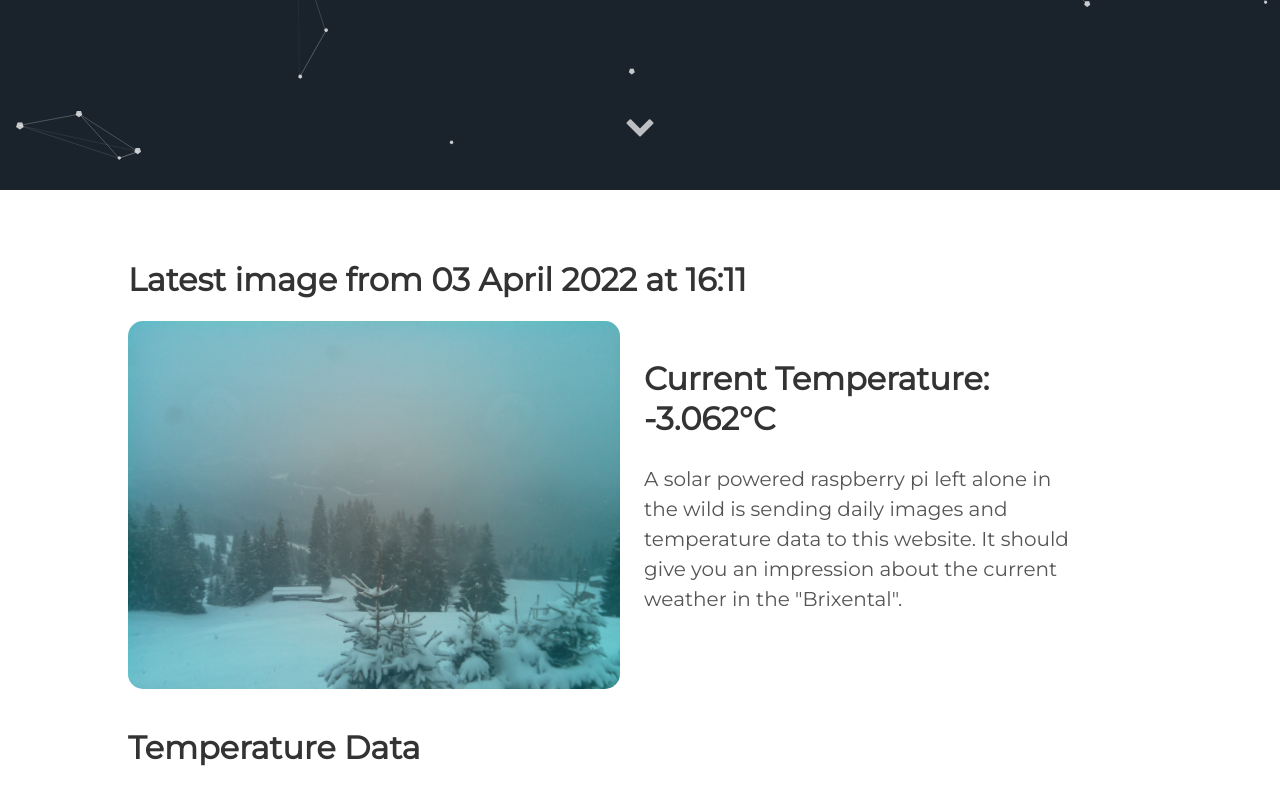
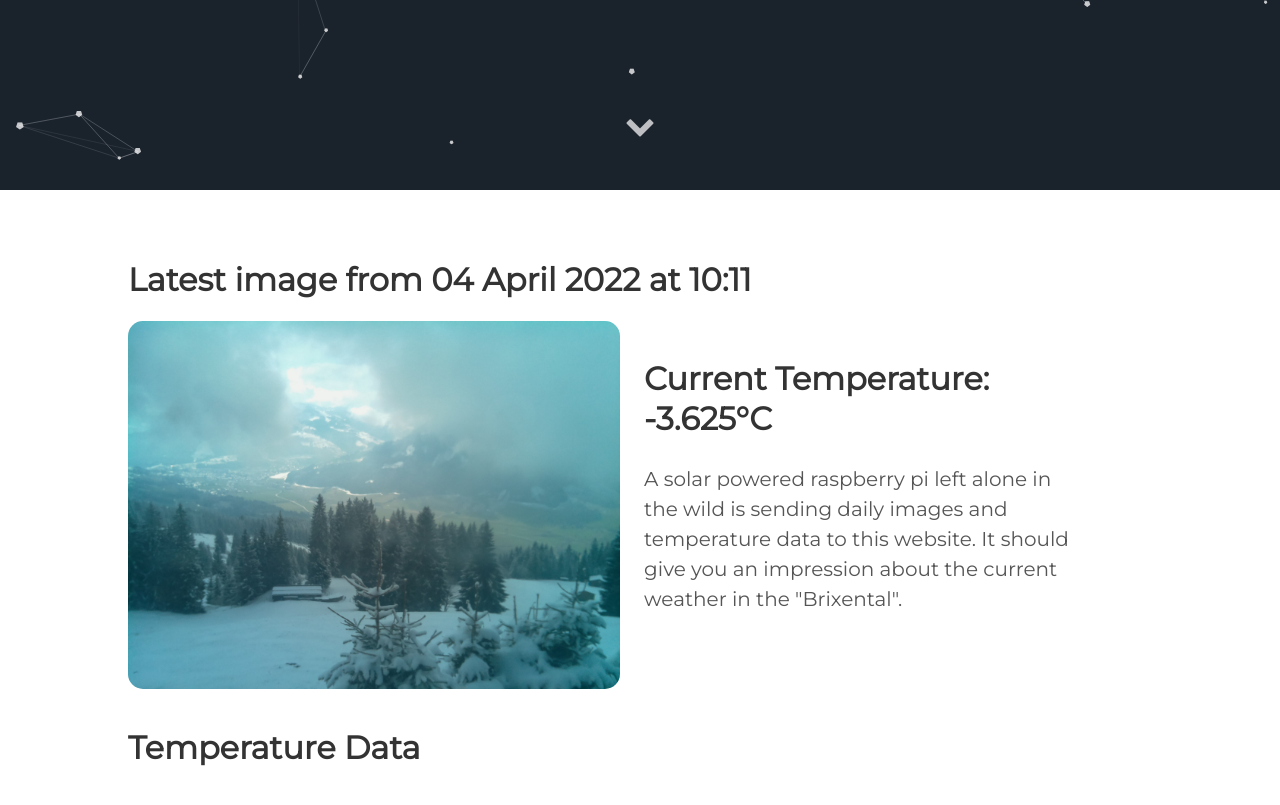
Before and after one commit to vektorious/vektorious.github.io, a Jekyll site: the page built from resources/huette.md, in a window 1280 px wide and 900 px high, scrolled down 710 px. Shown: the top 805 px of the window. Built offline with Jekyll 4.4.1, drawn with Linux system fonts in a browser that asks for light colours.

Commit message:
I'm a bot beep boop

```diff
--- a/resources/huette.md
+++ b/resources/huette.md
@@ -6,13 +6,13 @@ image: '/assets/img/'
 description: 'Live image from the Austrian alps'
 twitter_text: ' '
 ---
-## Latest image from 03 April 2022 at 16:11
+## Latest image from 04 April 2022 at 10:11
 <div class="huette">
   <div class="huette-image">
     <img src="{{ "/assets/img/huette.jpg" | prepend: site.baseurl }}">
   </div>
   <div class="huette-text">
-        <h2>Current Temperature: -3.062°C</h2>
+        <h2>Current Temperature: -3.625°C</h2>
         <p>A solar powered raspberry pi left alone in the wild is sending daily images and temperature data to this website. It should give you an impression about the current weather in the "Brixental".</p>
 
   </div>
```
Also changed, not shown: rpi-script/2022-04-04_100947.txt (renamed from rpi-script/2022-04-03_160948.txt, +5 -5 lines), rpi-script/huette.md (+2 -2 lines), assets/img/huette.jpg, assets/img/temp_plot.png, rpi-script/temp_plot.png, 1 other file.
